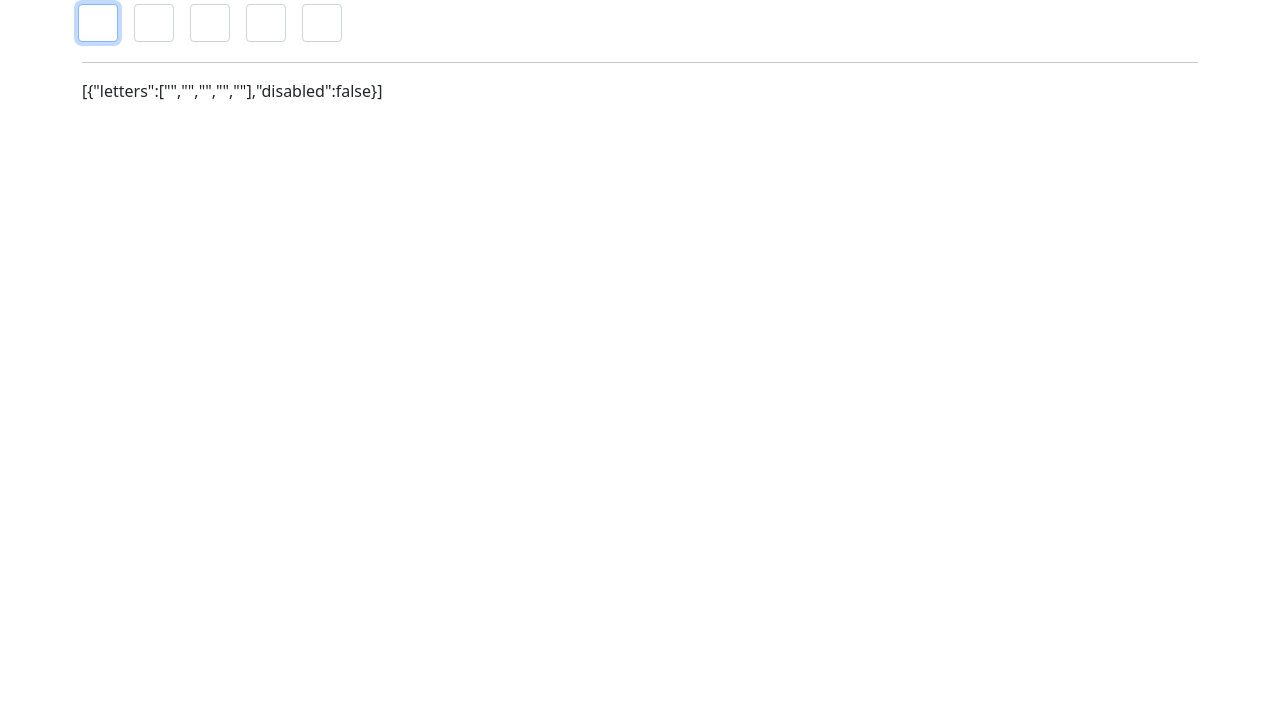
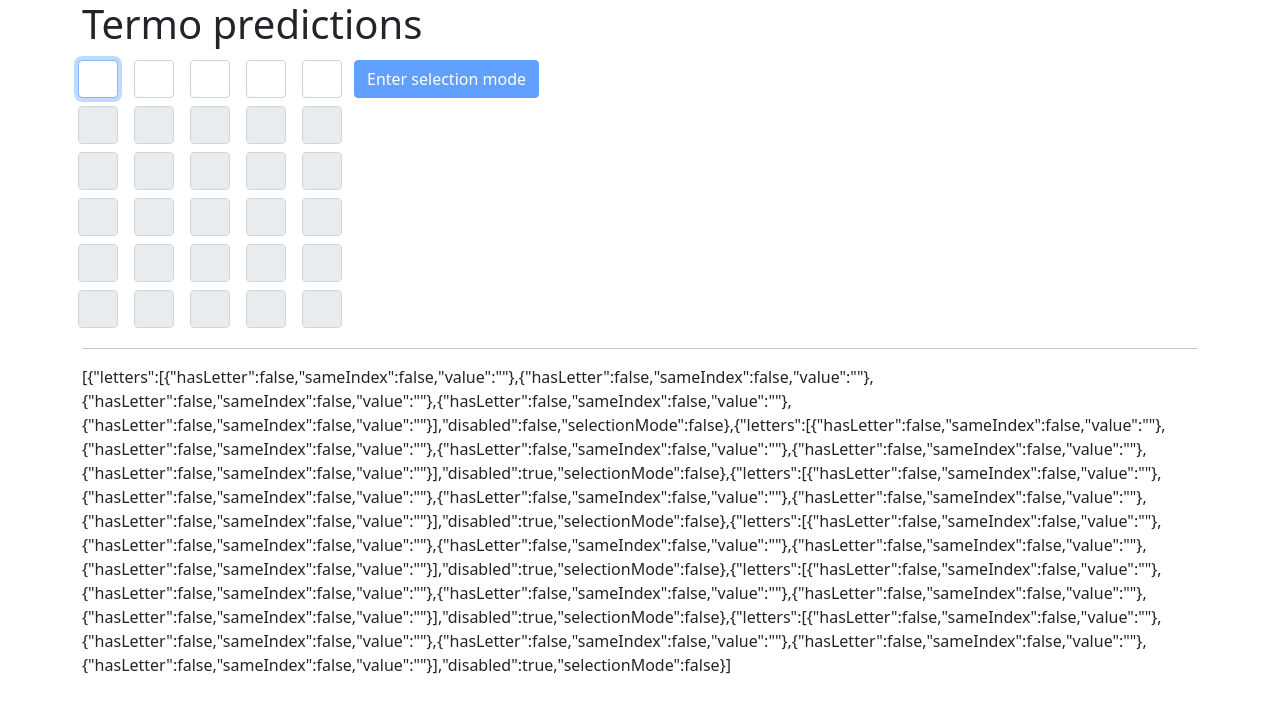
Before and after one commit to stLmpp/termo-poc-2, a Svelte app: page / in a window 1280 px wide. Shown: the top 712 px of the page. Built offline with nearby package versions, Linux system fonts and the light colour scheme.

Commit message:
- more implementation about navigation and usability

```diff
--- a/src/App.svelte
+++ b/src/App.svelte
@@ -1,19 +1,25 @@
 <script lang="ts">
   import Row from './Row.svelte';
+  import type { IRow } from './model/row';
 
-  const rows = [
-    {
-      letters: ['', '', '', '', ''],
-      disabled: false,
-    },
-  ];
+  let rows: IRow[] = Array.from({ length: 6 }, (_, index) => ({
+    letters: Array.from({ length: 5 }, () => ({ hasLetter: false, sameIndex: false, value: '' })),
+    disabled: !!index,
+    selectionMode: false,
+  }));
+
+  function onNext(): void {
+    rows = rows.map((row, index) => ({ ...row, disabled: selectedRowIndex + 1 !== index }));
+    selectedRowIndex++;
+  }
 
   let selectedRowIndex = 0;
 </script>
 
 <main class="container">
-  {#each rows as row}
-    <Row bind:values={row.letters} disabled={row.disabled} />
+  <h1>Termo predictions</h1>
+  {#each rows as row, index}
+    <Row bind:letters={row.letters} disabled={row.disabled} bind:selectionMode={row.selectionMode} on:next={onNext} />
   {/each}
   <hr />
   {JSON.stringify(rows)}
--- a/src/Letter.svelte
+++ b/src/Letter.svelte
@@ -1,23 +1,41 @@
 <script lang="ts">
   import { afterUpdate, createEventDispatcher } from 'svelte';
+  import type { ILetter } from './model/letter';
 
-  export let value = '';
+  export let letter: ILetter = { hasLetter: false, value: '', sameIndex: false };
   export let disabled = false;
   export let hasFocus = false;
+  export let selectionMode = false;
 
   let input: HTMLInputElement;
 
-  const dispatch = createEventDispatcher<{ next: void; focus: void }>();
+  const dispatch = createEventDispatcher<{ next: void; focus: void; previous: void }>();
+
+  const onlyLetterReg = /^[a-zA-Z]$/;
 
   function onInput(): void {
     input.value = (input.value ?? '').toUpperCase();
-    value = input.value;
-    dispatch('next');
+    if (!onlyLetterReg.test(input.value)) {
+      input.value = '';
+    }
+    letter = { ...letter, value: input.value };
   }
 
   function onFocus(): void {
     input.select();
     dispatch('focus');
+  }
+
+  function onKeyup(event: KeyboardEvent): void {
+    if (onlyLetterReg.test(event.key)) {
+      dispatch('next');
+    }
+  }
+
+  function onKeydown(event: KeyboardEvent): void {
+    if (event.key === 'Backspace' && !input.value) {
+      dispatch('previous');
+    }
   }
 
   afterUpdate(() => {
@@ -27,7 +45,17 @@
   });
 </script>
 
-<input bind:this={input} class="letter form-control" maxlength="1" {disabled} on:input={onInput} on:focus={onFocus} />
+<input
+  bind:this={input}
+  class="letter form-control"
+  maxlength="1"
+  {disabled}
+  on:input={onInput}
+  on:focus={onFocus}
+  on:keyup={onKeyup}
+  on:keydown={onKeydown}
+  readonly={selectionMode}
+/>
 
 <style>
   .letter {
@@ -35,4 +63,8 @@
     margin: 0.25rem 0.5rem;
     text-align: center;
   }
+
+  .letter.form-control[readonly] {
+    background-color: #fff;
+  }
 </style>
--- a/src/Row.svelte
+++ b/src/Row.svelte
@@ -1,28 +1,73 @@
 <script lang="ts">
   import Letter from './Letter.svelte';
+  import { createEventDispatcher } from 'svelte';
+  import type { ILetter } from './model/letter';
 
   export let disabled = false;
-  export let values = [];
+  export let letters: ILetter[] = [];
+  export let selectionMode = false;
 
   let selectedIndex = 0;
 
-  function onNext(): void {
-    selectedIndex = Math.min(values.length, selectedIndex + 1);
+  const dispatcher = createEventDispatcher<{ next: void }>();
+
+  function onNextLetter(): void {
+    selectedIndex = Math.min(selectedIndex + 1, letters.length);
   }
 
-  function onFocus(index: number): void {
+  function onFocusLetter(index: number): void {
     selectedIndex = index;
   }
+
+  function onPreviousLetter(): void {
+    selectedIndex = Math.max(selectedIndex - 1, 0);
+  }
+
+  function onClick(): void {
+    if (selectionMode) {
+      dispatcher('next');
+    } else {
+      selectionMode = true;
+    }
+  }
+
+  $: disabledEnterEditMode = letters.some(letter => !letter.value);
 </script>
 
-<div class="row">
-  {#each values as value, index}
-    <Letter {disabled} bind:value hasFocus={selectedIndex === index} on:next={onNext} on:focus={() => onFocus(index)} />
-  {/each}
+<div class="row-container">
+  <div class="row">
+    {#each letters as letter, index}
+      <Letter
+        {disabled}
+        bind:letter
+        hasFocus={selectedIndex === index}
+        {selectionMode}
+        on:next={onNextLetter}
+        on:previous={onPreviousLetter}
+        on:focus={() => onFocusLetter(index)}
+      />
+    {/each}
+  </div>
+  <div class="action">
+    {#if !disabled}
+      <button on:click={onClick} disabled={disabledEnterEditMode} class="btn btn-primary">
+        {selectionMode ? 'Next' : 'Enter selection mode'}
+      </button>
+    {/if}
+  </div>
 </div>
 
 <style>
   .row {
     display: flex;
   }
+
+  .row-container {
+    display: flex;
+    align-items: center;
+  }
+
+  .action {
+    margin-left: 1rem;
+  }
 </style>
--- /dev/null
+++ b/src/model/letter.ts
@@ -0,0 +1,5 @@
+export interface ILetter {
+  value: string;
+  hasLetter: boolean;
+  sameIndex: boolean;
+}
--- /dev/null
+++ b/src/model/row.ts
@@ -0,0 +1,7 @@
+import type { ILetter } from './letter';
+
+export interface IRow {
+  letters: ILetter[];
+  disabled: boolean;
+  selectionMode: boolean;
+}
```
